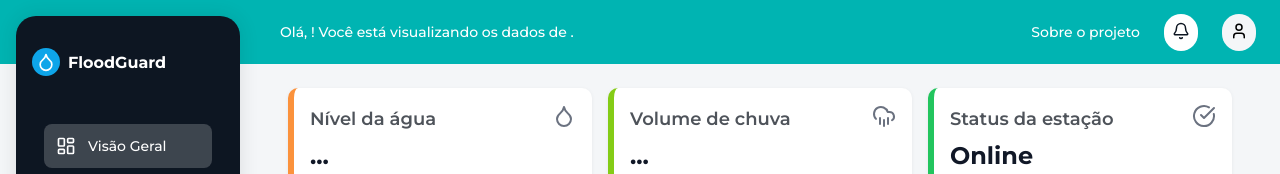
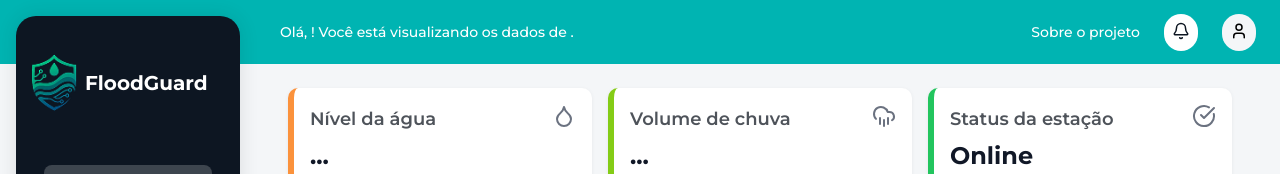
Before and after one commit to vicmariucha/flood-guard, a React (Vite) app in the folder Front_flood/: page / in a window 1280 px wide. Shown: the top 174 px of the page. Built offline with nearby package versions, Linux system fonts and the light colour scheme; no server answers.

Commit message:
feat: substitui ícone da gota por logo personalizada na Sidebar

```diff
--- a/Front_flood/src/components/Sidebar.module.css
+++ b/Front_flood/src/components/Sidebar.module.css
@@ -21,24 +21,16 @@
   padding: 1rem 0;
 }
 
-.logoIcon {
-  background-color: #0EA5E9;
-  padding: 0.25rem;
-  border-radius: 9999px;
-  display: flex;
-  align-items: center;
-  justify-content: center;
-}
-
-.droplet {
-  color: white;
-  width: 20px;
-  height: 20px;
+.logoImage {
+  width: 45px;
+  height: 69px;
+  object-fit: contain;
+  display: block;
 }
 
 .logoText {
   font-weight: 700;
-  font-size: 16px;
+  font-size: 20px;
   color: white;
 }
 
--- a/Front_flood/src/components/Sidebar.tsx
+++ b/Front_flood/src/components/Sidebar.tsx
@@ -1,29 +1,21 @@
-import {
-  LayoutDashboard,
-  History,
-  TrendingUp,
-  Bell,
-  Building,
-  Settings,
-  LogOut,
-  Droplet
-} from "lucide-react";
+import { LayoutDashboard, History, TrendingUp, Bell, Building, Settings, LogOut } from "lucide-react";
 import { NavLink } from "react-router-dom";
 import styles from "./Sidebar.module.css";
+import logo from "../assets/logo.png";
 
 function Sidebar() {
   return (
     <aside className={styles.sidebar}>
       <div className={styles.logoArea}>
-        <div className={styles.logoIcon}>
-          <Droplet size={20} className={styles.droplet} />
-        </div>
+      <div className={styles.logoIcon}>
+        <img src={logo} alt="Logo FloodGuard" className={styles.logoImage} />
+      </div>
         <span className={styles.logoText}>FloodGuard</span>
       </div>
 
       <nav className={styles.nav}>
         <NavLink to="/" className={({ isActive }) => `${styles.navItem} ${isActive ? styles.active : ''}`}>
-          <LayoutDashboard size={20} /> Visão Geral
+          <LayoutDashboard size={20} /> Visão geral
         </NavLink>
         <NavLink to="/historico" className={({ isActive }) => `${styles.navItem} ${isActive ? styles.active : ''}`}>
           <History size={20} /> Histórico
```
Also changed, not shown: Front_flood/src/assets/logo.png (added).
